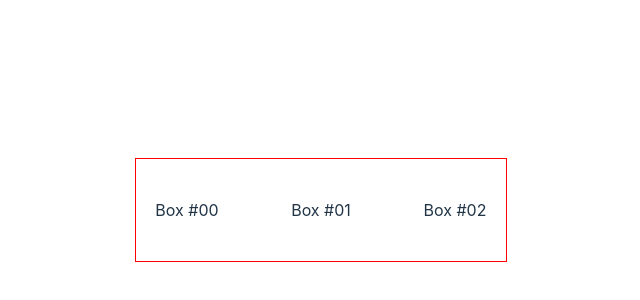
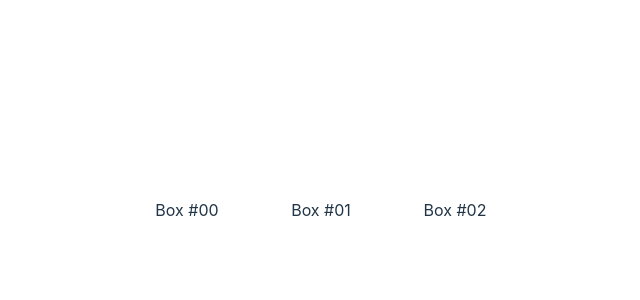
Before and after one commit to omarBaldi/insert-box-challenge, a React (Vite) app: page / in a window 1280 px wide. Shown: the part 190-490 px from the top of the page, without its empty margins (319-959 px from the left). Built offline with nearby package versions, Linux system fonts and the light colour scheme.

Commit message:
Added feature to wait for user prompt to know how many boxes to create in between 2 elements

```diff
--- a/src/App.css
+++ b/src/App.css
@@ -8,6 +8,7 @@
 .boxesWrapper {
   display: flex;
   gap: 2rem;
+  cursor: copy;
 }
 
 .box {
--- a/src/App.tsx
+++ b/src/App.tsx
@@ -27,7 +27,7 @@ function App() {
       startIndex += 1;
     }
 
-    return 0;
+    return startIndex;
   };
 
   useEffect(() => {
@@ -71,6 +71,8 @@ function App() {
       if (!parentElement || parentElement.children.length <= 0) return;
 
       /**
+       * * Handle case for box click
+       * *------------------------------------------------*
        * In order to detect if user has clicked inside one
        * of the boxes I need to compare the current target
        * with one of the boxes and if the same, I allow
@@ -88,22 +90,20 @@ function App() {
         return;
       }
 
+      /**
+       * * Handle case for click in between 2 elements
+       * *------------------------------------------------*
+       */
       const [firstBoxElement] = parentElement.children;
       const { offsetTop, clientHeight } = firstBoxElement as HTMLDivElement;
       const boxYAxisRange = offsetTop + clientHeight;
 
       if (yAxisValue < offsetTop || yAxisValue > boxYAxisRange) return;
 
-      /**
-       * In order to detect if the user has clicked in between 2 elements
-       * I need to check the offsetLeft of each one of the boxes, to know
-       * when to stop.
-       *
-       */
-
+      const boxes = [...parentElement.children];
       const indexBox = getIndexLastAvailableCell({
         xAxisValue,
-        boxes: [...parentElement.children],
+        boxes,
       });
 
       /**
@@ -113,10 +113,16 @@ function App() {
        */
       if (indexBox <= 0 || indexBox >= boxes.length) return;
 
+      const boxesAmountToCreate = prompt('How many boxes would you like to insert?', '0');
+      if (!boxesAmountToCreate || isNaN(+boxesAmountToCreate)) return;
+      if (+boxesAmountToCreate > 10) return;
+
       setBoxes((prevBoxes) => {
+        const newBoxes = [...Array(+boxesAmountToCreate)].fill('-');
+
         const updatedBoxes = [
           ...prevBoxes.slice(0, indexBox),
-          '-',
+          ...newBoxes,
           ...prevBoxes.slice(indexBox),
         ];
 
@@ -153,11 +159,7 @@ function App() {
 
   return (
     <div className='App'>
-      <div
-        className='boxesWrapper'
-        ref={boxesWrapperRef}
-        style={{ border: '1px solid red' }}
-      >
+      <div className='boxesWrapper' ref={boxesWrapperRef}>
         {boxes.map((boxLabel, index: number) => {
           return (
             <div key={`bx-${boxLabel}-#${index}`} className='box'>
```
